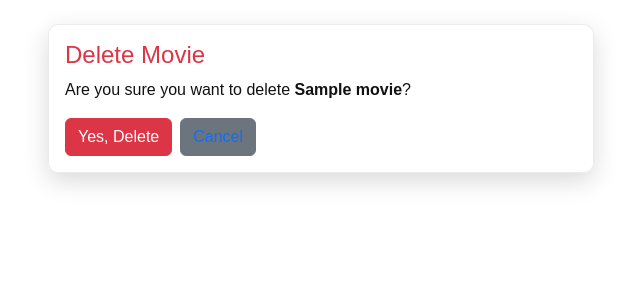
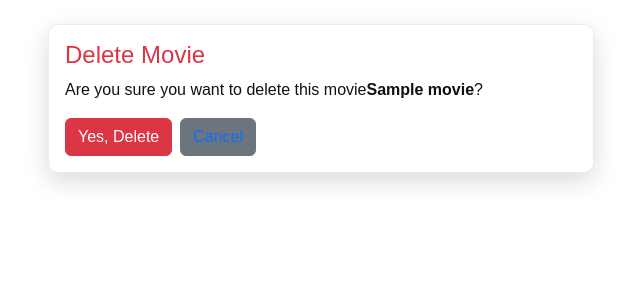
Before and after one commit to Demagalawrence/-movie-ticket-application, a Django app: template movie_management_system/movieflex/templates/movieflex/movie_delete_confirm.html in a window 1280 px wide. Shown: the part 73-373 px from the top of the page, without its empty margins (319-959 px from the left). Run offline with Django 5.2, Linux system fonts and the light colour scheme; the template is opened without the code that fills it: most values are stand-ins (such as "Sample title", 1, 10 or a date in 2020).

Commit message:
Update movie_delete_confirm.html

```diff
--- a/movie_management_system/movieflex/templates/movieflex/movie_delete_confirm.html
+++ b/movie_management_system/movieflex/templates/movieflex/movie_delete_confirm.html
@@ -8,7 +8,7 @@
         <div class="card card-dim border-danger">
             <div class="card-body">
                 <h4 class="card-title text-danger">Delete Movie</h4>
-                <p>Are you sure you want to delete <strong>{{ movie.title }}</strong>?</p>
+                <p>Are you sure you want to delete this movie<strong>{{ movie.title }}</strong>?</p>
                 <form method="POST">
                     {% csrf_token %}
                     <div class="d-flex gap-2">
```
